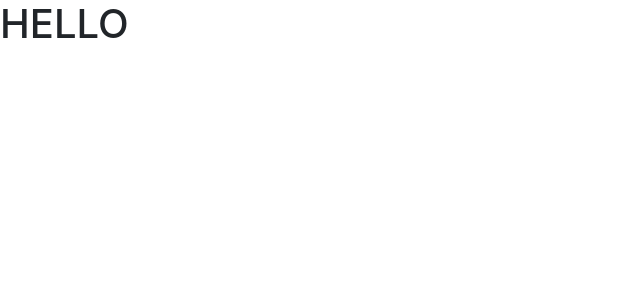
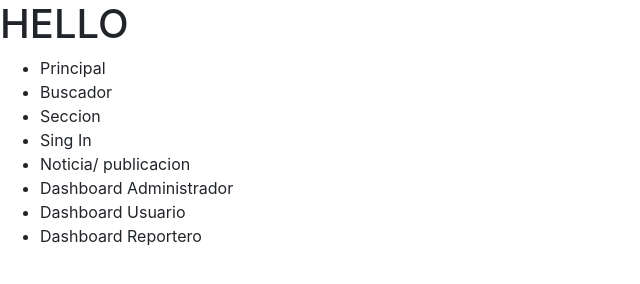
Before and after one commit to OzielLeos/Maqueta-BDM, a website: page public/index.html in a window 1280 px wide. Shown: the whole page, without its empty margins (0-640 px from the left). Drawn offline with Linux system fonts and the light colour scheme.

Commit message:
Update index.html

```diff
--- a/public/index.html
+++ b/public/index.html
@@ -18,6 +18,19 @@
 
 <body>
 <h1>HELLO</h1>
+<ul>
+  <li>
+    Principal
+  </li>
+  <li>Buscador</li>
+  <li>Seccion</li>
+  <li>Sing In</li>
+  <li>Noticia/ publicacion</li>
+  <li>Dashboard Administrador</li>
+  <li>Dashboard Usuario</li>
+  <li>Dashboard Reportero</li>
+
+</ul>
 </body>
 
 </html>
```
